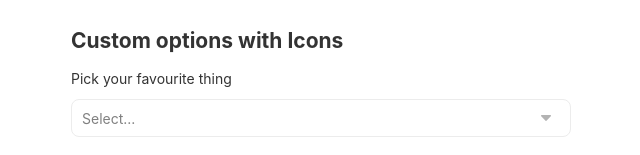
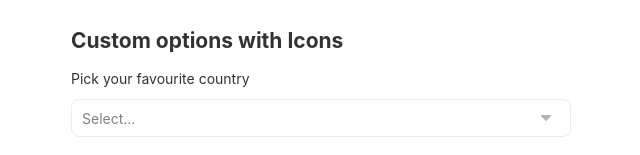
Before and after one commit to peterscottsa/react-select-playground, a React (Create React App) app: page / in a window 1280 px wide. Shown: the part 535-690 px from the top of the page, without its empty margins (319-959 px from the left). Built offline with nearby package versions, Linux system fonts and the light colour scheme.

Commit message:
Add more spice

```diff
--- a/src/App.js
+++ b/src/App.js
@@ -38,6 +38,29 @@ const animalOptionsWithIcons = [
         value: 'lion',
         label: 'Lion',
         icon: <BiBug color="black" size={16} />,
+    },
+]
+
+const countryOptionsWithIcons = [
+    {
+        value: 'za',
+        label: 'South Africa',
+        icon: '🇿🇦',
+    },
+    {
+        value: 'uk',
+        label: 'United Kingdom',
+        icon: '🇬🇧',
+    },
+    {
+        value: 'usa',
+        label: 'United States',
+        icon: '🇺🇸',
+    },
+    {
+        value: 'pt',
+        label: 'Portugal',
+        icon: '🇵🇹',
     },
 ]
 
@@ -106,10 +129,17 @@ const StyledOption = styled(Select.Option)`
 const CustomOption = ({ children, ...props }) => {
     return (
         <StyledOption {...props}>
-            {props.data.icon}
-            {children}
+            {props.data.icon} {children}
             {props.isSelected ? <BiCheck color="black" size={16} /> : null}
         </StyledOption>
+    )
+}
+
+const CustomSingleValue = ({ children, ...props }) => {
+    return (
+        <Select.SingleValue {...props}>
+            {props.data.icon} {children}
+        </Select.SingleValue>
     )
 }
 
@@ -195,10 +225,13 @@ function App() {
             <section>
                 <h1>Custom options with Icons</h1>
                 <Select
-                    label="Pick your favourite thing"
+                    label="Pick your favourite country"
                     name="custom"
-                    options={animalOptionsWithIcons}
-                    components={{ Option: CustomOption }}
+                    options={countryOptionsWithIcons}
+                    components={{
+                        Option: CustomOption,
+                        SingleValue: CustomSingleValue,
+                    }}
                     onChange={({ value }) => setCustom(value)}
                 />
                 <h3>Your selection: {JSON.stringify(custom)}</h3>
```
